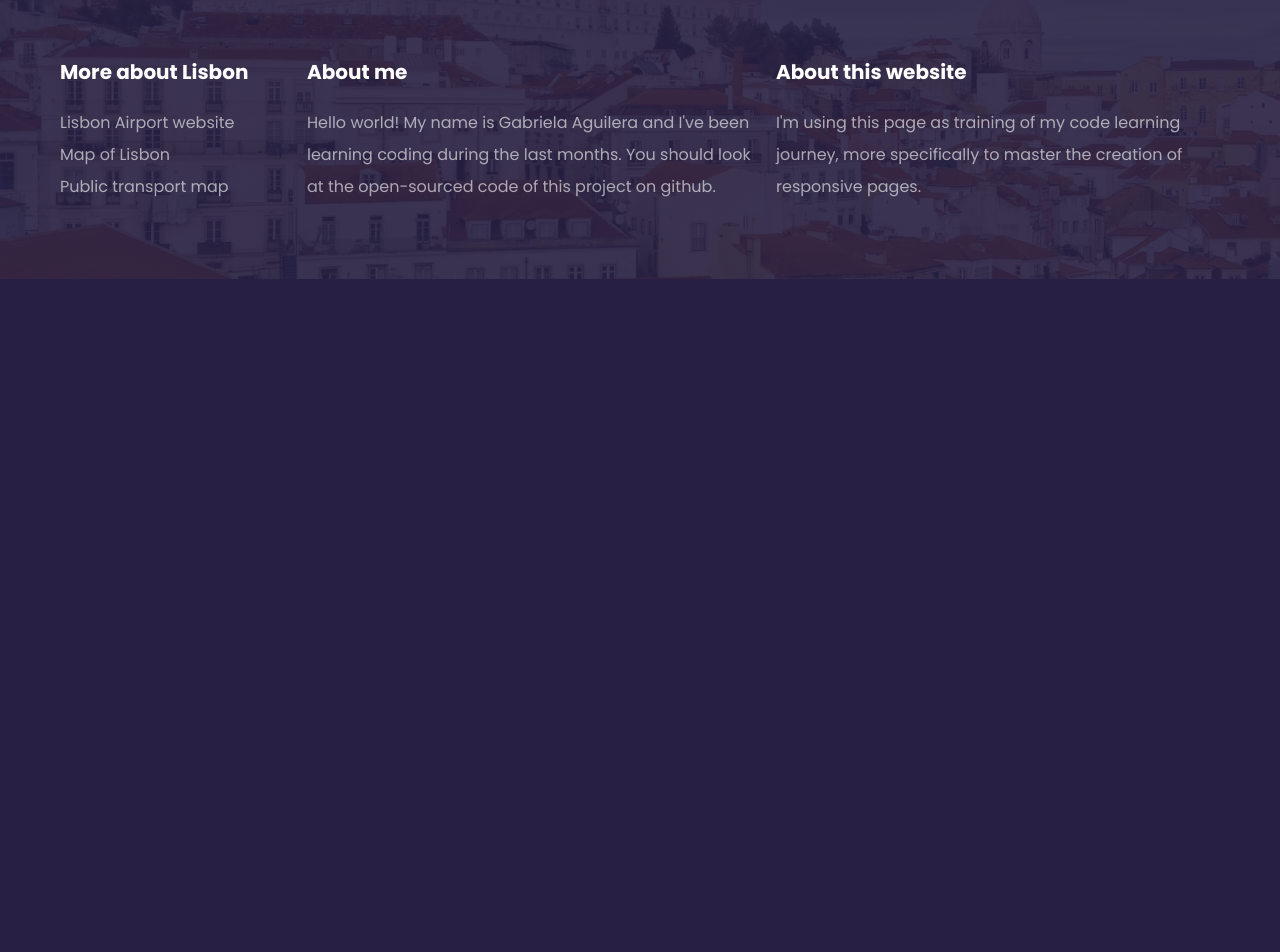
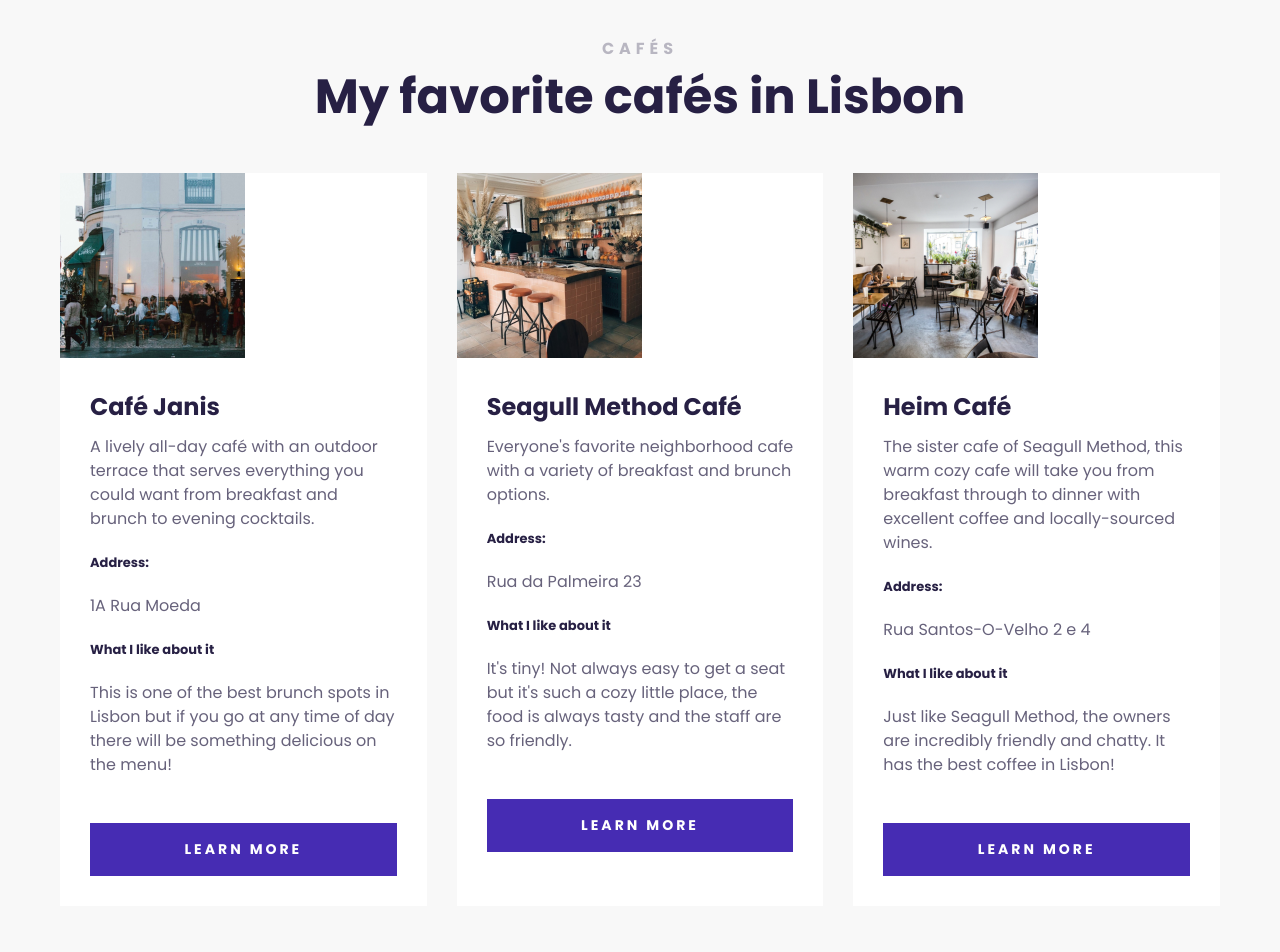
Before and after one commit to gabiaguilerav/Travel-project, a plain HTML site: page index.html in a window 1280 px wide. Shown: the part 1360-2312 px from the top of the page. Before the commit the page ends 1639 px from the top, so only its background shows below. Drawn offline with Linux system fonts and the light colour scheme.

Commit message:
Second section added

```diff
--- a/index.html
+++ b/index.html
@@ -18,16 +18,16 @@
         <h3>.TRAVEL.</h3>
         <h1>Welcome to Lisbon</h1>
         <h2>Capital city of Portugal</h2>
-        <a href="#">Learn more</a>
+        <a href="https://www.visitlisboa.com/en" target="_blank">Learn more</a>
       </header>
 
       <main>
         <section class="grid-main">
-          <div>
+          <div class="img-responsive-container">
             <img
               src="/images/first-pic.png"
               alt="Blue building in Lisbon"
-              class="first-img-responsive"
+              class="img-responsive"
             />
           </div>
 
@@ -54,6 +54,111 @@
           </div>
         </section>
       </main>
+
+      <section id="secondary">
+        <h3>CAFÉS</h3>
+        <h2>My favorite cafés in Lisbon</h2>
+        <div class="grid-cafes">
+          <div class="card">
+            <div class="card-header">
+              <img
+                src="/images/cafe-1.png"
+                alt="Café Janis"
+                class="img-responsive"
+              />
+            </div>
+            <div class="card-body">
+              <h4>Café Janis</h4>
+              <p>
+                A lively all-day café with an outdoor terrace that serves
+                everything you could want from breakfast and brunch to evening
+                cocktails.
+              </p>
+              <h5>Address:</h5>
+              <p>1A Rua Moeda</p>
+              <h5>What I like about it</h5>
+              <p>
+                This is one of the best brunch spots in Lisbon but if you go at
+                any time of day there will be something delicious on the menu!
+              </p>
+            </div>
+            <div class="card-footer">
+              <a
+                href="https://maps.app.goo.gl/dKWrDw5KPpQ4qSn18"
+                class="btn"
+                target="_blank"
+                >Learn more</a
+              >
+            </div>
+          </div>
+
+          <div class="card">
+            <div class="card-header">
+              <img
+                src="/images/cafe-2.png"
+                alt="Seagull Method Café"
+                class="img-responsive"
+              />
+            </div>
+            <div class="card-body">
+              <h4>Seagull Method Café</h4>
+              <p>
+                Everyone's favorite neighborhood cafe with a variety of
+                breakfast and brunch options.
+              </p>
+              <h5>Address:</h5>
+              <p>Rua da Palmeira 23</p>
+              <h5>What I like about it</h5>
+              <p>
+                It's tiny! Not always easy to get a seat but it's such a cozy
+                little place, the food is always tasty and the staff are so
+                friendly.
+              </p>
+            </div>
+            <div class="card-footer">
+              <a
+                href="https://maps.app.goo.gl/Je3MxZkBbkRQDFDP7"
+                class="btn"
+                target="_blank"
+                >Learn more</a
+              >
+            </div>
+          </div>
+
+          <div class="card">
+            <div class="card-header">
+              <img
+                src="/images/cafe-3.png"
+                alt="Heim Café"
+                class="img-responsive"
+              />
+            </div>
+            <div class="card-body">
+              <h4>Heim Café</h4>
+              <p>
+                The sister cafe of Seagull Method, this warm cozy cafe will take
+                you from breakfast through to dinner with excellent coffee and
+                locally-sourced wines.
+              </p>
+              <h5>Address:</h5>
+              <p>Rua Santos-O-Velho 2 e 4</p>
+              <h5>What I like about it</h5>
+              <p>
+                Just like Seagull Method, the owners are incredibly friendly and
+                chatty. It has the best coffee in Lisbon!
+              </p>
+            </div>
+            <div class="card-footer">
+              <a
+                href="https://maps.app.goo.gl/EU4WX4pveQwDAmRX7"
+                class="btn"
+                target="_blank"
+                >Learn more</a
+              >
+            </div>
+          </div>
+        </div>
+      </section>
 
       <footer>
         <section class="grid">
--- a/src/index.css
+++ b/src/index.css
@@ -1,3 +1,4 @@
+/*General*/
 :root {
   --purple: #272044;
 }
@@ -12,6 +13,8 @@ body {
   max-width: 1400px;
   margin: 0 auto;
 }
+
+/*header*/
 header {
   background-image: linear-gradient(rgb(39, 32, 68, 0.6), rgb(39, 32, 68, 0.6)),
     url("/images/bg-hero.png");
@@ -58,10 +61,11 @@ header a {
   margin-top: 32px;
 }
 
+/*main section*/
 section {
-  max-width: 1200px;
+  max-width: 100%;
   margin: 0 auto;
-  padding: 100px 0;
+  padding: 100px;
 }
 
 main {
@@ -102,10 +106,92 @@ main p {
   opacity: 0.7;
 }
 
-.first-img-responsive {
+.img-responsive {
   max-width: 100%;
 }
 
+/*second section*/
+#secondary {
+  background-color: #f8f8f8;
+}
+
+#secondary h3 {
+  font-weight: 700;
+  font-size: 16px;
+  line-height: 1.5;
+  text-align: center;
+  letter-spacing: 5px;
+  color: var(--purple);
+  opacity: 0.3;
+  margin: 0;
+}
+
+#secondary h2 {
+  font-weight: 700;
+  font-size: 48px;
+  line-height: 1.5;
+  text-align: center;
+  color: var(--purple);
+  margin: 0;
+}
+
+/*third section*/
+.grid-cafes {
+  display: grid;
+  grid-template-columns: 1fr 1fr 1fr;
+  grid-gap: 30px;
+}
+
+.card {
+  background-color: white;
+  margin: 40px 0;
+}
+
+.card-body {
+  padding: 30px;
+}
+
+.card-footer {
+  padding: 0 30px 30px;
+}
+
+.btn {
+  display: block;
+  color: white;
+  font-weight: 700;
+  font-size: 14px;
+  line-height: 21px;
+  text-align: center;
+  letter-spacing: 3px;
+  text-transform: uppercase;
+  padding: 16px;
+  background-color: #462cb3;
+  text-decoration: none;
+}
+
+.card h4 {
+  font-size: 24px;
+  line-height: 1;
+  color: var(--purple);
+  margin: 0;
+}
+
+.card h5 {
+  font-weight: 700;
+  font-size: 13px;
+  line-height: 1.5;
+  color: var(--purple);
+}
+
+.card p {
+  font-weight: 400;
+  font-size: 16px;
+  line-height: 1.5;
+  color: var(--purple);
+  opacity: 0.7;
+}
+
+/*footer*/
 footer {
   background-image: linear-gradient(
       rgba(39, 32, 68, 0.9),
@@ -153,6 +239,7 @@ footer a {
   text-decoration: none;
 }
 
+/*media queries*/
 @media (max-width: 1300px) {
   section {
     padding: 60px;
@@ -189,9 +276,12 @@ footer a {
     grid-gap: 32px;
   }
 
+  .responsive-container {
+    text-align: center;
+  }
+
   section {
     padding: 30px;
-    text-align: center;
   }
 
   main h3 {
@@ -204,6 +294,11 @@ footer a {
 
   main p {
     font-size: 13px;
+  }
+
+  .grid-cafes {
+    grid-template-columns: 1fr;
+    grid-gap: 30px;
   }
 
   footer .grid {
```
Also changed, not shown: images/cafe-1.png (added), images/cafe-2.png (added), images/cafe-3.png (added), 2 other files.
